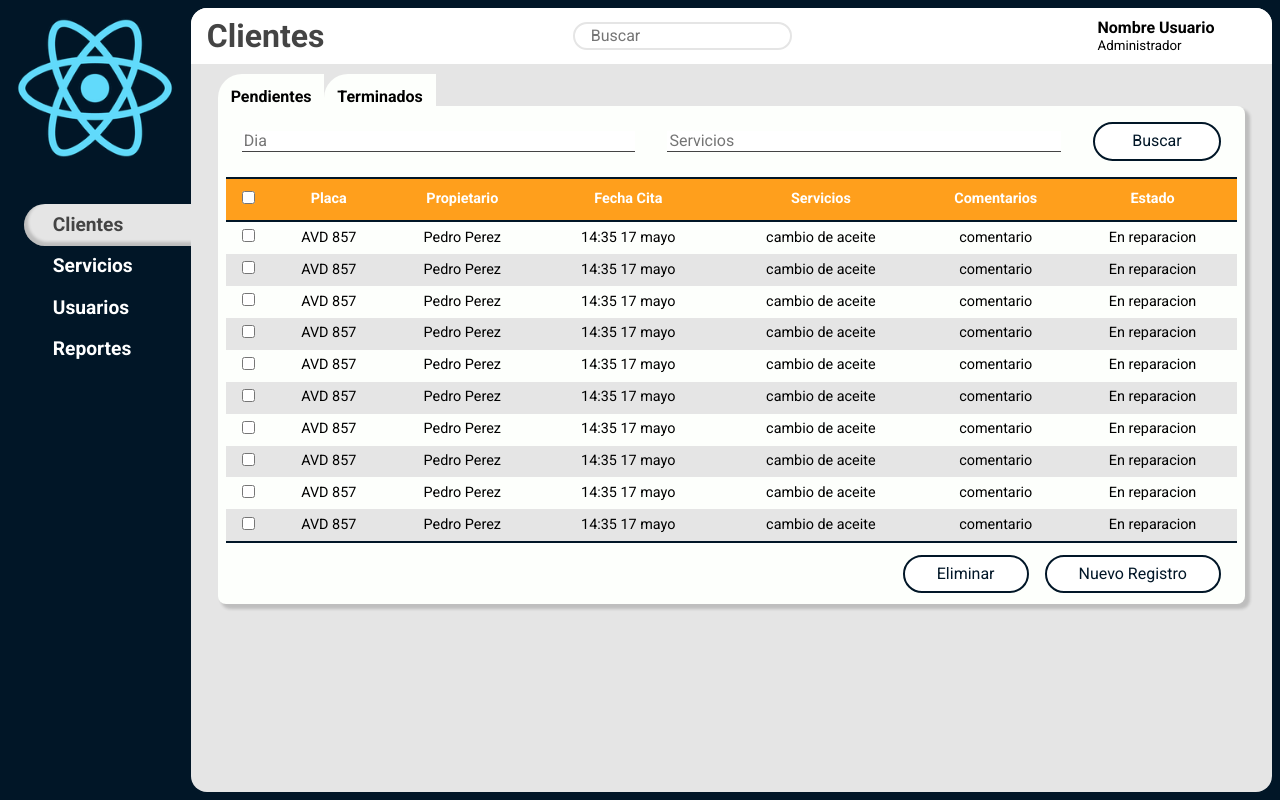
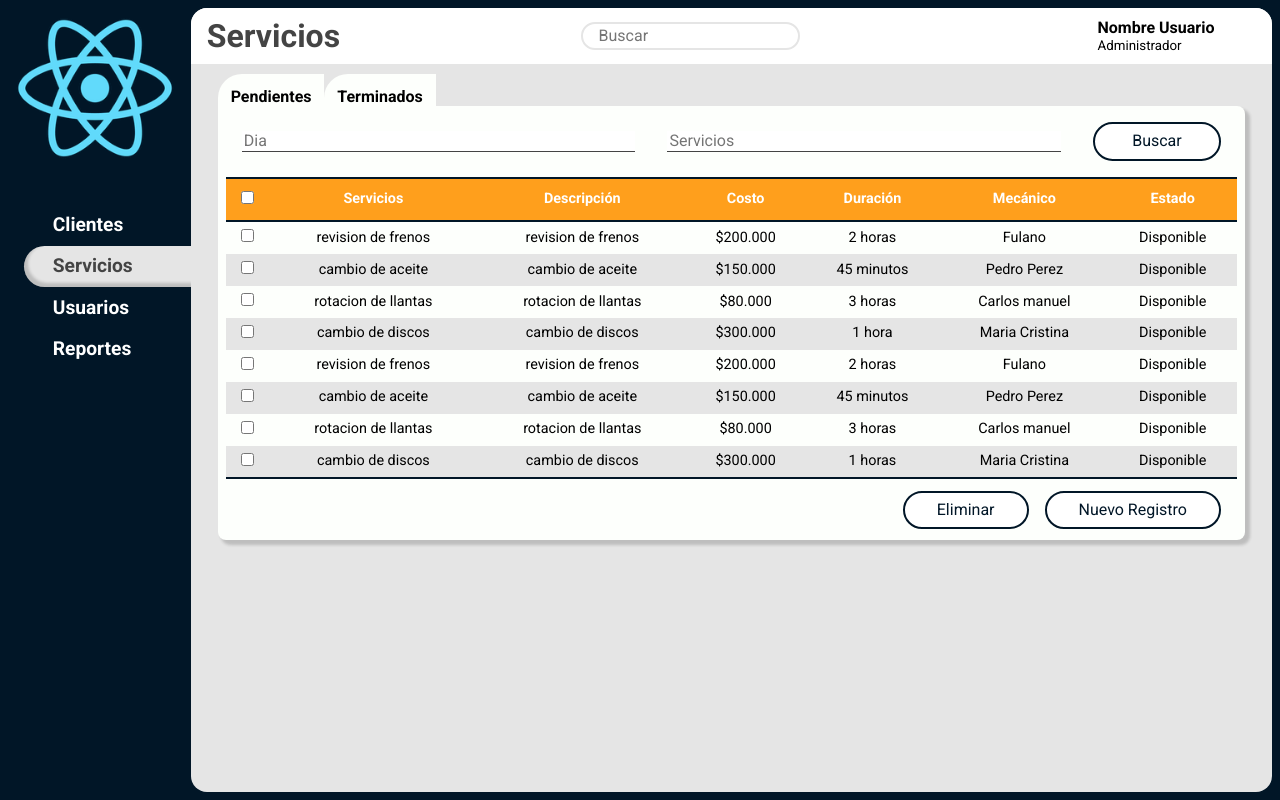
Before and after one commit to JosefSoto/Taller-Carranza, a React (Create React App) app: page / in a window 1280 px wide. Built offline with nearby package versions, Linux system fonts and the light colour scheme.

Commit message:
mejoras en visualizacion de datos en la tabla

```diff
--- a/src/App.js
+++ b/src/App.js
@@ -1,70 +1,74 @@
 
 import './App.css';
-import { useState } from 'react';
+import {useState} from 'react';
 import Navegador from './componentes/navegador';
 import Cabecera from './componentes/cabecera';
 import Tabla from './componentes/tabla';
 
 function App() {
-  const [usuario, setusuario] = useState('administrador')
-  const [seccion, setSeccion] = useState("clientes")
+  //const [usuario, setusuario] = useState('administrador')
+  const [seccion, setSeccion] = useState("servicios")
 
-const OptenerDatosTabla = ()=>{
+  function obtenerDatosTabla(SecciónRecibida){
     let respuesta = []
-
-  switch(seccion) {
+    switch(SecciónRecibida) {
       case "clientes":
-      respuesta={
-        "placa": ["VAD 854", "DCE 276", "MAX 678", "UHC 023", "VAD 854", "DCE 276", "MAX 678", "UHC 023"],
-        "propietario": ["Fulano", "Pedro Perez", "Carlos manuel", "Maria Cristina", "Fulano", "Pedro Perez", "Carlos manuel", "Maria Cristina"],
-        "fecha cita": ["13:45 3 junio", "12:30 23 agosto", "08:00 9 julio", "16:10 29 junio", "13:45 3 junio", "12:30 23 agosto", "08:00 9 julio", "16:10 29 junio"],
-        "servicios": ["revision de frenos", "cambio de aceite", "rotacion de llantas", "cambio de discos", "revision de frenos", "cambio de aceite", "rotacion de llantas", "cambio de discos"],
-        "comentarios": ["comenario", "comenario", "comenario", "comenario", "comenario", "comenario", "comenario", "comenario"],
-        "estado": ["En reparacion", "En reparacion", "En reparacion", "En reparacion", "En reparacion", "En reparacion", "En reparacion", "En reparacion"]
-      }
+        respuesta=[
+          { placas:"VAD 854", propietario:"Fulano", cita:"13:45 3 junio", servicios:"revision de frenos",comentarios:"comenario", estado:"En reparacion"},
+          { placas:"DCE 276", propietario:"Pedro Perez", cita:"12:30 23 agosto", servicios:"cambio de aceite",comentarios:"comenario", estado:"En reparacion"},
+          { placas:"MAX 678", propietario:"Carlos manuel", cita:"08:00 9 julio", servicios:"rotacion de llantas",comentarios:"comenario", estado:"En reparacion"},
+          { placas:"UHC 023", propietario:"Maria Cristina", cita:"16:10 29 junio", servicios:"cambio de discos",comentarios:"comenario", estado:"En reparacion"},
+          { placas:"VAD 854", propietario:"Fulano", cita:"13:45 3 junio", servicios:"revision de frenos",comentarios:"comenario", estado:"En reparacion"},
+          { placas:"DCE 276", propietario:"Pedro Perez", cita:"12:30 23 agosto", servicios:"cambio de aceite",comentarios:"comenario", estado:"En reparacion"},
+          { placas:"UHC 023", propietario:"Carlos manuel", cita:"08:00 9 julio", servicios:"rotacion de llantas",comentarios:"comenario", estado:"En reparacion"},
+          { placas:"MAX 678", propietario:"Maria Cristina", cita:"16:10 29 junio", servicios:"cambio de discos",comentarios:"comenario", estado:"En reparacion"}
+        ]
         break;
       case "servicios":
-      respuesta={
-        "servicios": ["revision de frenos", "cambio de aceite", "rotacion de llantas", "cambio de discos", "revision de frenos", "cambio de aceite", "rotacion de llantas", "cambio de discos"],
-        "descripción": ["revision de frenos", "cambio de aceite", "rotacion de llantas", "cambio de discos", "revision de frenos", "cambio de aceite", "rotacion de llantas", "cambio de discos"],
-        "costo": ["200.000", "350.000", "150.000", "500.000", "280.000", "350.000", "150.000", "500.000"],
-        "duración": ["2 horas", "45 minutos", "3 horas", "1 hora", "30 minutos", "2 horas", "45 minutos", "3 horas"],
-        "mecánico": ["Fulano", "Pedro Perez", "Carlos manuel", "Maria Cristina", "Fulano", "Pedro Perez", "Carlos manuel", "Maria Cristina"],
-        "estado": ["En reparacion", "En reparacion", "En reparacion", "En reparacion", "En reparacion", "En reparacion", "En reparacion", "En reparacion"]
-      }
+        respuesta=[
+          { servicio:"revision de frenos", descripcion:"revision de frenos", costo:"$200.000", duracion:"2 horas",mecanico:"Fulano", estado:"Disponible"},
+          { servicio:"cambio de aceite", descripcion:"cambio de aceite", costo:"$150.000", duracion:"45 minutos",mecanico:"Pedro Perez", estado:"Disponible"},
+          { servicio:"rotacion de llantas", descripcion:"rotacion de llantas", costo:"$80.000", duracion:"3 horas",mecanico:"Carlos manuel", estado:"Disponible"},
+          { servicio:"cambio de discos", descripcion:"cambio de discos", costo:"$300.000", duracion:"1 hora",mecanico:"Maria Cristina", estado:"Disponible"},
+          { servicio:"revision de frenos", descripcion:"revision de frenos", costo:"$200.000", duracion:"2 horas",mecanico:"Fulano", estado:"Disponible"},
+          { servicio:"cambio de aceite", descripcion:"cambio de aceite", costo:"$150.000", duracion:"45 minutos",mecanico:"Pedro Perez", estado:"Disponible"},
+          { servicio:"rotacion de llantas", descripcion:"rotacion de llantas", costo:"$80.000", duracion:"3 horas",mecanico:"Carlos manuel", estado:"Disponible"},
+          { servicio:"cambio de discos", descripcion:"cambio de discos", costo:"$300.000", duracion:"1 horas",mecanico:"Maria Cristina", estado:"Disponible"}
+        ]
         break;
       case "usuarios":
-      respuesta={
-        "servicios": ["revision de frenos", "cambio de aceite", "rotacion de llantas", "cambio de discos", "revision de frenos", "cambio de aceite", "rotacion de llantas", "cambio de discos"],
-        "descripción": ["revision de frenos", "cambio de aceite", "rotacion de llantas", "cambio de discos", "revision de frenos", "cambio de aceite", "rotacion de llantas", "cambio de discos"],
-        "costo": ["200.000", "350.000", "150.000", "500.000", "280.000", "350.000", "150.000", "500.000"],
-        "duración": ["2 horas", "45 minutos", "3 horas", "1 hora", "30 minutos", "2 horas", "45 minutos", "3 horas"],
-        "mecánico": ["Fulano", "Pedro Perez", "Carlos manuel", "Maria Cristina", "Fulano", "Pedro Perez", "Carlos manuel", "Maria Cristina"],
-        "estado": ["En reparacion", "En reparacion", "En reparacion", "En reparacion", "En reparacion", "En reparacion", "En reparacion", "En reparacion"]
-      }
+
         break;
       case "reportes":
-      // code block
+        respuesta={
+          maxServicios: ["revision de frenos", "cambio de aceite", "rotacion de llantas", "cambio de discos", "revision de frenos", "cambio de aceite", "rotacion de llantas", "cambio de discos"],
+          minServicios: ["revision de frenos", "cambio de aceite", "rotacion de llantas", "cambio de discos", "revision de frenos", "cambio de aceite", "rotacion de llantas", "cambio de discos"],
+          asignaciones: ["200.000", "350.000", "150.000", "500.000", "280.000", "350.000", "150.000", "500.000"],
+          completados : ["2 horas", "45 minutos", "3 horas", "1 hora", "30 minutos", "2 horas", "45 minutos", "3 horas"],
+        }
         break;
       default:
         // code block
     }
     return respuesta
   }
-
-  const [datosTabla, setdatosTabla] = useState()
+  const [datosTabla, setdatosTabla] = useState(obtenerDatosTabla(seccion))
 
   return (
     <div className="raiz">
-      <Navegador setSeccion = {setSeccion} seccion ={seccion}/>
+      <Navegador
+      setSeccion = {setSeccion}
+      seccion ={seccion}
+      setdatosTabla={setdatosTabla}
+      obtenerDatosTabla={obtenerDatosTabla}
+      />
         <div className="principal">
           <Cabecera seccion ={seccion}/>
           <section className="buscador-tabla">
-            <Tabla datosTabla={datosTabla}/>
+            <Tabla datosTabla={datosTabla} seccion ={seccion}/>
           </section>
         </div>
     </div>
   );
 }
-
 export default App;
--- a/src/componentes/navegador.jsx
+++ b/src/componentes/navegador.jsx
@@ -1,8 +1,5 @@
-export default function Navegador({seccion, setSeccion}){
+export default function Navegador({seccion, setSeccion, setdatosTabla, obtenerDatosTabla}){
 
-    const cambiarSession = function(...e){
-
-    }
     return(
         <nav>
             <div className="logo">
@@ -13,22 +10,25 @@ export default function Navegador({seccion, setSeccion}){
                     onClick={(e)=>{
                     e.preventDefault();
                     setSeccion('clientes')
+                    setdatosTabla(obtenerDatosTabla('clientes'))
                     }}  href="none"><span>Clientes</span></a></li>
                 <li><a className={seccion==="servicios"?"btn-navegador btn-navegador-activo":"btn-navegador"}
                     onClick={(e)=>{
                     e.preventDefault();
                     setSeccion('servicios')
+                    setdatosTabla(obtenerDatosTabla('servicios'))
                     }}  href="none"><span>Servicios</span></a></li>
                 <li><a className={seccion==="usuarios"?"btn-navegador btn-navegador-activo":"btn-navegador"}
                     onClick={(e)=>{
                     e.preventDefault();
                     setSeccion('usuarios')
-                    }}
+                    setdatosTabla(obtenerDatosTabla('usuarios'))                    }}
                     href="none"><span>Usuarios</span></a></li>
                 <li><a className={seccion==="reportes"?"btn-navegador btn-navegador-activo":"btn-navegador"}
                     onClick={(e)=>{
                     e.preventDefault();
                     setSeccion('reportes')
+                    setdatosTabla(obtenerDatosTabla('reportes'))
                     }}  href="none"><span>Reportes</span></a></li>
             </ul>
         </nav>
--- a/src/componentes/tabla-datos.jsx
+++ b/src/componentes/tabla-datos.jsx
@@ -1,13 +1,65 @@
-export default function Datos(){
-    return (
-        <tr>
-            <td><input type="checkbox"></input></td>
-            <td>AVD 857</td>
-            <td>Pedro Perez</td>
-            <td>14:35 17 mayo</td>
-            <td>cambio de aceite</td>
-            <td>comentario</td>
-            <td>En reparacion</td>
-        </tr>
-    );
+export default function Datos({seccion, datosTabla}){
+    console.log(datosTabla)
+    console.log(seccion)
+
+    switch(seccion) {
+        case "clientes":
+            return (
+                <>
+                    {datosTabla.map(celda=>(
+                        <tr>
+                            <td><input type="checkbox"></input></td>
+                            <td>{celda.placas}</td>
+                            <td>{celda.propietario}</td>
+                            <td>{celda.cita}</td>
+                            <td>{celda.servicios}</td>
+                            <td>{celda.comentarios}</td>
+                            <td>{celda.estado}</td>
+                        </tr>
+                    ))}
+                </>
+            );
+        case "servicios":
+            return (
+                <>
+                    {datosTabla.map(celda=>(
+                        <tr>
+                            <td><input type="checkbox"></input></td>
+                            <td>{celda.servicio}</td>
+                            <td>{celda.descripcion}</td>
+                            <td>{celda.costo}</td>
+                            <td>{celda.duracion}</td>
+                            <td>{celda.mecanico}</td>
+                            <td>{celda.estado}</td>
+                        </tr>
+                    ))}
+                </>
+            )
+        case "usuarios":
+            return (
+                <tr>
+                    <th><input type="checkbox"></input></th>
+                    <th>Nombre</th>
+                    <th>apellido</th>
+                    <th>Fecha Cita</th>
+                    <th>Servicios</th>
+                    <th>Comentarios</th>
+                    <th>Estado</th>
+                </tr>
+        )
+        case "reportes":
+            return (
+                <tr>
+                    <th><input type="checkbox"></input></th>
+                    <th>Nombre</th>
+                    <th>apellido</th>
+                    <th>Fecha Cita</th>
+                    <th>Servicios</th>
+                    <th>Comentarios</th>
+                    <th>Estado</th>
+                </tr>
+        )
+        default:
+            // code block
+    }
 }
--- a/src/componentes/tabla-titulos.jsx
+++ b/src/componentes/tabla-titulos.jsx
@@ -1,5 +1,7 @@
-export default function Titulo(props){
-    console.log(props)
+export default function Titulo({seccion}){
+
+    switch(seccion) {
+        case "clientes":
             return (
                 <tr>
                     <th><input type="checkbox"></input></th>
@@ -11,4 +13,34 @@ export default function Titulo(props){
                     <th>Estado</th>
                 </tr>
         );
+        case "servicios":
+            return (
+                <tr>
+                    <th><input type="checkbox"></input></th>
+                    <th>Servicios</th>
+                    <th>Descripción</th>
+                    <th>Costo</th>
+                    <th>Duración</th>
+                    <th>Mecánico</th>
+                    <th>Estado</th>
+                </tr>
+        )
+        case "usuarios":
+            return (
+                <tr>
+                    <th><input type="checkbox"></input></th>
+                    <th>Nombre</th>
+                    <th>apellido</th>
+                    <th>Fecha Cita</th>
+                    <th>Servicios</th>
+                    <th>Comentarios</th>
+                    <th>Estado</th>
+                </tr>
+        )
+        default:
+            // code block
     }
+
+
+
+}
--- a/src/componentes/tabla.jsx
+++ b/src/componentes/tabla.jsx
@@ -2,14 +2,9 @@ import Buscador from "./tabla-buscador";
 import Titulo from "./tabla-titulos";
 import Datos from "./tabla-datos";
 
-export default function Tabla(){
-    const titulos = [
-        "Placa",
-        "Propietario",
-        "Fecha Cita",
-        "Servicios",
-        "Comentarios",
-        "Estado"   ]
+export default function Tabla({datosTabla, seccion}){
+
+    console.log("datos tabla:",datosTabla)
     return(
         <article id="tabla-vuelos">
             <div className="pestanias">
@@ -20,24 +15,15 @@ export default function Tabla(){
                 <Buscador/>
                 <table className="tabla" >
                     <thead>
-                                <Titulo {...titulos}/>
+                        <Titulo seccion ={seccion}/>
                     </thead>
                     <tbody>
-                                <Datos/>
-                                <Datos/>
-                                <Datos/>
-                                <Datos/>
-                                <Datos/>
-                                <Datos/>
-                                <Datos/>
-                                <Datos/>
-                                <Datos/>
-                                <Datos/>
+                        <Datos seccion ={seccion} datosTabla={datosTabla}/>
                     </tbody>
                 </table>
                 <div className="botones-finales">
-                            <a href="none" className="boton btn_eliminar" >Eliminar</a>
-                            <a href="none" className="boton" id="nuevo-vuelo-1">Nuevo Registro</a>
+                    <a href="none" className="boton" >Eliminar</a>
+                    <a href="none" className="boton" >Nuevo Registro</a>
                 </div>
             </div>
         </article>
```
Also changed, not shown: src/componentes/modales.jsx (added, +9 -0 lines), src/componentes/modal.jsx (added), src/hooks/use-modal.js (added). Lines whose indentation alone changed are shown as unchanged.
